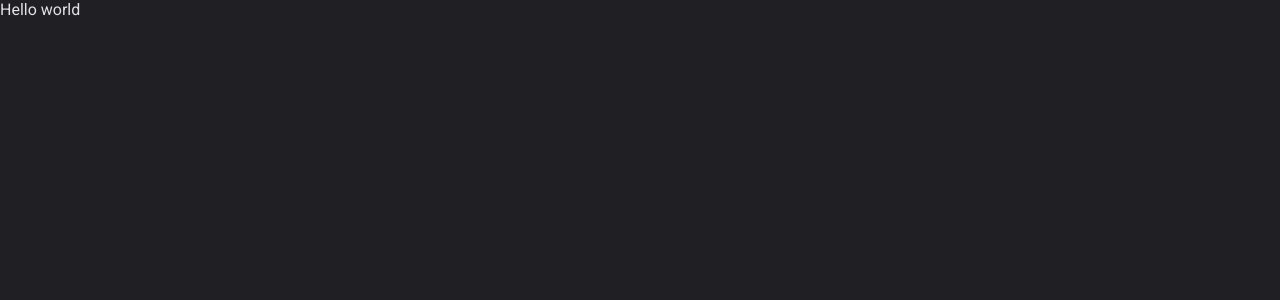
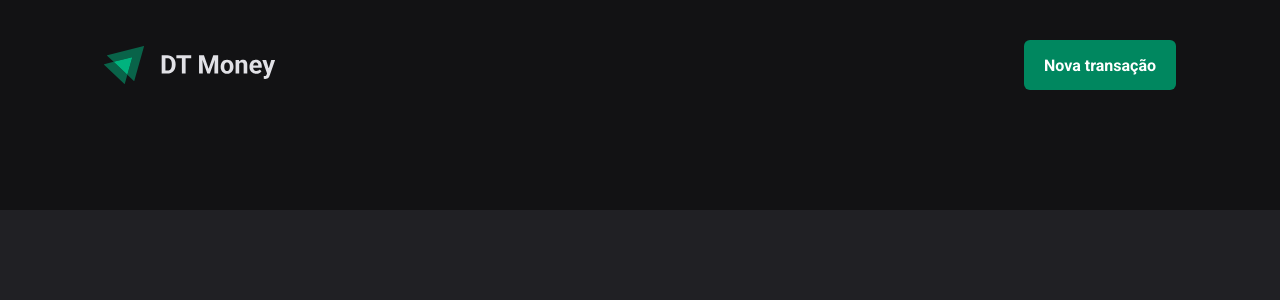
Before and after one commit to RodrigoSaantos/dt-money, a React (Vite) app: page / in a window 1280 px wide. Shown: the top 300 px of the page. Built offline with nearby package versions, Linux system fonts and the light colour scheme.

Commit message:
Component: Header

```diff
--- a/src/App.tsx
+++ b/src/App.tsx
@@ -1,4 +1,5 @@
 import { ThemeProvider } from "styled-components";
+import { Transactions } from "./pages/Transactions";
 import { GlobalStyle } from "./styles/global";
 import { defaultTheme } from "./styles/themes/default";
 
@@ -7,7 +8,8 @@
   return (
     <ThemeProvider theme={defaultTheme}>
       <GlobalStyle />
-      <div>Hello world</div>
+
+      <Transactions />
     </ThemeProvider>
   )
 }
--- /dev/null
+++ b/src/components/Header/index.tsx
@@ -0,0 +1,15 @@
+import { HeaderContainer, HeaderContent, NewTransactionButton } from "./styles";
+
+import logoImg from "../../assets/logo.svg";
+
+export function Header() {
+  return (
+    <HeaderContainer>
+      <HeaderContent>
+        <img src={logoImg} alt="" />
+
+        <NewTransactionButton>Nova transação</NewTransactionButton>
+      </HeaderContent>
+    </HeaderContainer>
+  );
+}
--- /dev/null
+++ b/src/components/Header/styles.ts
@@ -0,0 +1,31 @@
+import styled from "styled-components";
+
+export const HeaderContainer = styled.header`
+  background: ${props => props.theme["gray-900"]};
+  padding: 2.5rem 0 7.5rem;
+`;
+
+export const HeaderContent = styled.div`
+  width: 100%;
+  max-width: 1120px;
+  margin: 0 auto;
+  padding: 0 1.5rem;
+  display: flex;
+  justify-content: space-between;
+  align-items: center;
+`;
+
+export const NewTransactionButton = styled.button`
+  height: 50px;
+  border: 0;
+  background: ${props => props.theme["green-500"]};
+  color: ${props => props.theme["white"]};
+  font-weight: bold;
+  padding: 0 1.25rem;
+  border-radius: 6px;
+  cursor: pointer;
+  &:hover {
+    background: ${props => props.theme["green-700"]};
+    transition: background-color 0.2s;
+  }
+`;
--- /dev/null
+++ b/src/pages/Transactions/index.tsx
@@ -0,0 +1,9 @@
+import { Header } from "../../components/Header";
+
+export function Transactions() {
+  return (
+    <div>
+      <Header />
+    </div>
+  );
+}
```
Also changed, not shown: src/assets/logo.svg (added).
